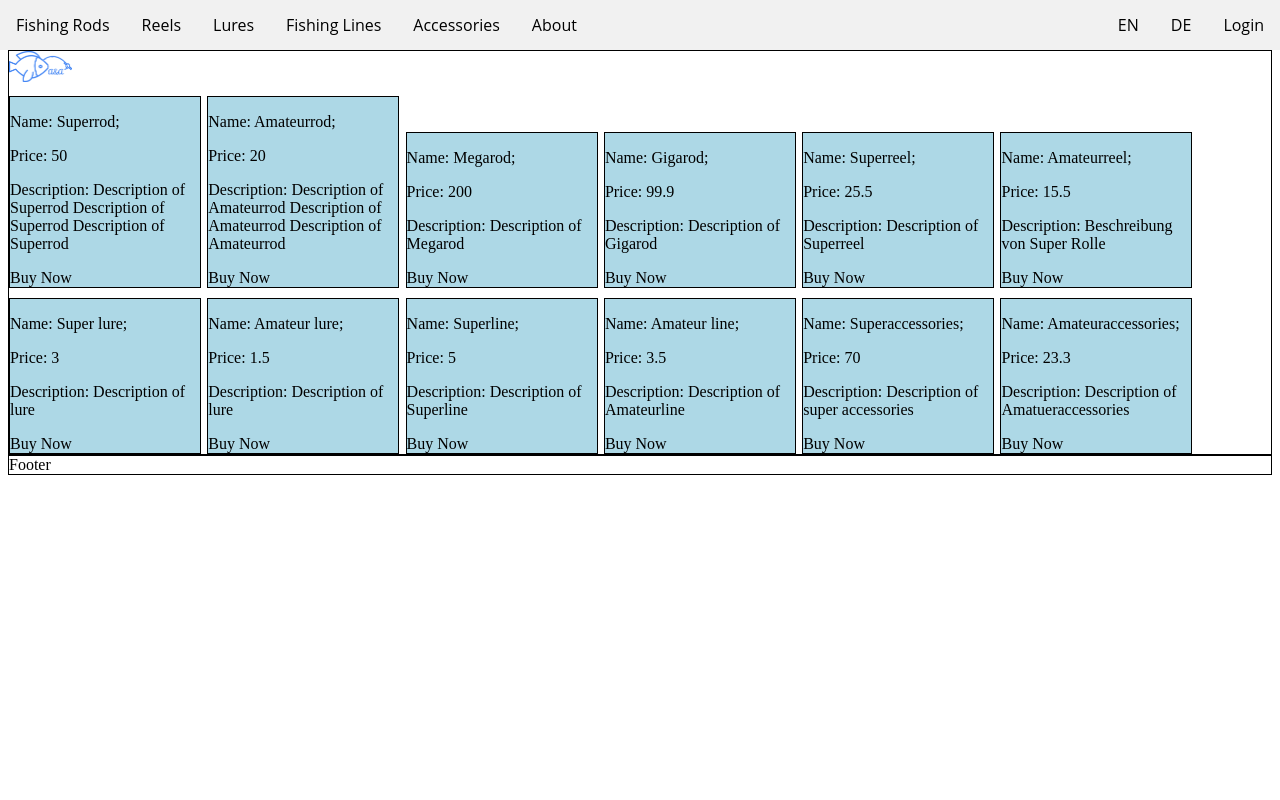
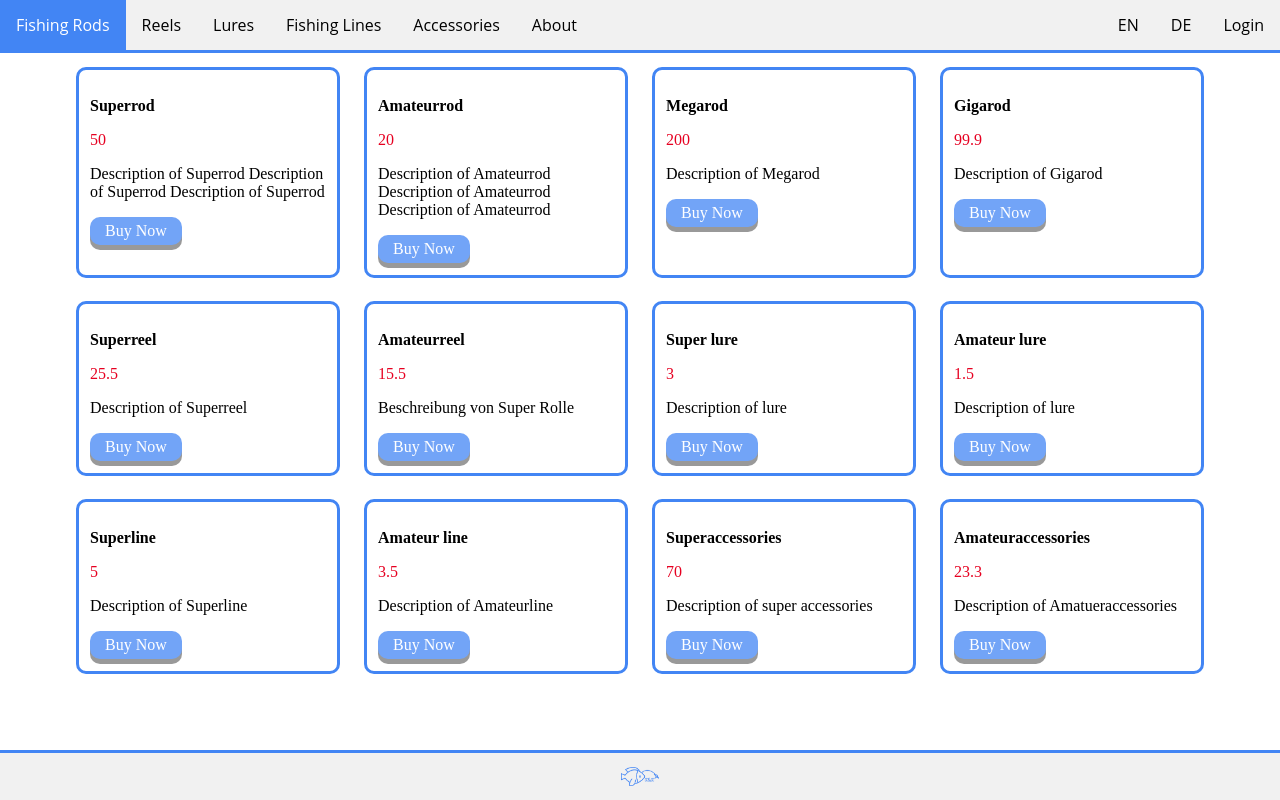
Before and after one commit to bittersweet-coffee/bfh-webshop, a PHP site: page /index.php in a window 1280 px wide. Run offline with PHP 8.4, Linux system fonts and the light colour scheme; data comes from the database, SQL or seed files in the repository; some libraries are stand-ins or nearby versions.

Commit message:
saved work

```diff
--- a/src/css/style.css
+++ b/src/css/style.css
@@ -1,3 +1,10 @@
+
+body {
+    width: 100%;
+    height: 100%;
+    margin: 0;
+    padding: 0;
+}
 
 header {
     overflow: hidden;
@@ -22,6 +29,7 @@ nav {
     top: 0;
     left: 0;
     position: fixed;
+    border-bottom: 3px solid #4285f4;
 }
 
 nav ul {
@@ -40,6 +48,11 @@ nav ul {
     float: right;
 }
 
+.nav-active {
+    color: #ffffff;
+    background: #4285f4;
+}
+
 nav a {
     display: block;
     font: 1em "Open Sans", sans-serif;
@@ -49,37 +62,39 @@ nav a {
     padding: 14px 16px;
 }
 
-nav a:active {
+nav a:hover {
     color: #ffffff;
     background: #4285f4;
 }
 
 #content {
-    margin-top: 50px;
-    border: 1px solid black;
+    margin-top: 55px;
+    margin-bottom: 75px;
+    height: 100%;
 }
 
-footer {
-    border: 1px solid black;
+.container {
+    width: 90%;
+    margin: 0 auto;
+    max-width: 1240px;
 }
 
-#logo {
-    width: 5%;
+.products {
+    display: flex;
+    flex-wrap: wrap;
 }
 
-#container {
-    width:100%;
+.box {
+    display: flex;
+    flex-direction: column;
+    padding: 1%;
+    margin: 1%;
+    flex: 1 16%;
+    border: 3px solid #4285f4;
+    border-radius: 10px;
+    display: inline-block;
 }
 
-#box {
-    background:lightblue;
-    border:1px solid black;
-    min-height:30px;
-    margin-top:10px;
-    margin-right:0.5%;
-    width: 190px;
-    display: inline-block;
-}
 .hidden {
     opacity: 0;
     max-height: 0;
@@ -91,11 +106,66 @@ footer {
     font-weight: bold;
 }
 
+.prod-name {
+    font-weight: bold;
+}
+
+.prod-price {
+    color: #e60021;
+}
+
+/* https://www.w3schools.com/css/tryit.asp?filename=trycss_buttons_animate3 */
 a.button {
     -webkit-appearance: button;
     -moz-appearance: button;
     appearance: button;
+    display: inline-block;
+    padding: 5px 15px;
+    text-align: center;
+    text-decoration: none;
+    cursor: pointer;
+    color: #ffffff;
+    background-color: #72a4f7;
+    border: none;
+    border-radius: 10px;
+    box-shadow: 0 5px #999;
+}
 
-    text-decoration: none;
-    color: initial;
+a.button:hover {
+    background-color: #4285f4;
 }
+
+a.button:active {
+    background-color: #4285f4;
+    box-shadow: 0 2px #666;
+    transform: translateY(4px);
+}
+
+footer {
+    width: 100%;
+    left: 0;
+    bottom: 0;
+    position: fixed;
+    height: 47px;
+    display: flex;
+    align-items: center;
+    justify-content: center;
+    background: #f1f1f1;
+    border-top: 3px solid #4285f4;
+}
+
+#logo {
+    width: 3%;
+}
+
+@media (max-width: 920px) {
+    .box {
+        flex: 1 21%;
+    }
+}
+
+@media (max-width: 600px) {
+    .box {
+        flex: 1 46%;
+    }
+}
--- a/src/html/head.html
+++ b/src/html/head.html
@@ -4,7 +4,7 @@
     <meta charset="utf-8">
 	<title>A&A</title>
 	<meta name="author" content="Bittersweet Coffee">
-	<meta name="description" content="Angelbedarf und Anderes">
+	<meta name="description" content="Angelbedarf & Anderes">
 	<meta name="viewport" content="width=device-width, initial-scale=1">
 	<link href="css/style.css" rel="stylesheet">
 	<script src="https://code.jquery.com/jquery-1.11.3.min.js"></script>
--- a/src/index.php
+++ b/src/index.php
@@ -27,10 +27,11 @@
     </header>
     <?php echo $nav->render();?>
     <div id="content">
-        <img src="img/logo.png" alt="Logo" id="logo">
         <?php echo getPageContent("page"); ?>
     </div>
-    <footer>Footer</footer>
+    <footer>
+        <img src="img/logo.png" alt="Angelbedarf & Anderes" title="Angelbedarf & Anderes" id="logo">
+    </footer>
     <script src="js/script.js"></script>
 </body>
 </html>
--- a/src/php/products/Product.php
+++ b/src/php/products/Product.php
@@ -44,9 +44,9 @@ class Product
         $labelDescription = "<label>" . $labelDescriptionText . ": </label>";
         $html =
             "
-                <p>$labelName $this->name;</p>
-                <p>$labelPrice $this->price</p>
-                <p>$labelDescription $this->description</p>
+                <p class=\"prod-name\">$this->name</p>
+                <p class=\"prod-price\">$this->price</p>
+                <p class=\"prod-descr\">$this->description</p>
             ";
 
         if (isset($this->amount)) {
@@ -155,12 +155,12 @@ class ProductHandler {
     public function renderAllProducts() {
         $lang = getLanguage(["en", "de"]);
         $page = "buy";
-        $html = "<div id='container'>";
+        $html = "<div class='container products'>";
         foreach ($this->products as $product) {
             $name = $product->getRealName();
             $url = htmlspecialchars($_SERVER['PHP_SELF']) . "?lang=$lang" . "&page=$page";
             $url = $url . "&product=$name";
-            $html = $html . "<div id='box'>";
+            $html = $html . "<div class='box'>";
             $html = $html . $product->render();
             $html = $html . "<a href='$url' class='button'>" . translate("Buy Now") . "</a></div>";
         }
```
Also changed, not shown: src/js/script.js (line endings or trailing spaces).
